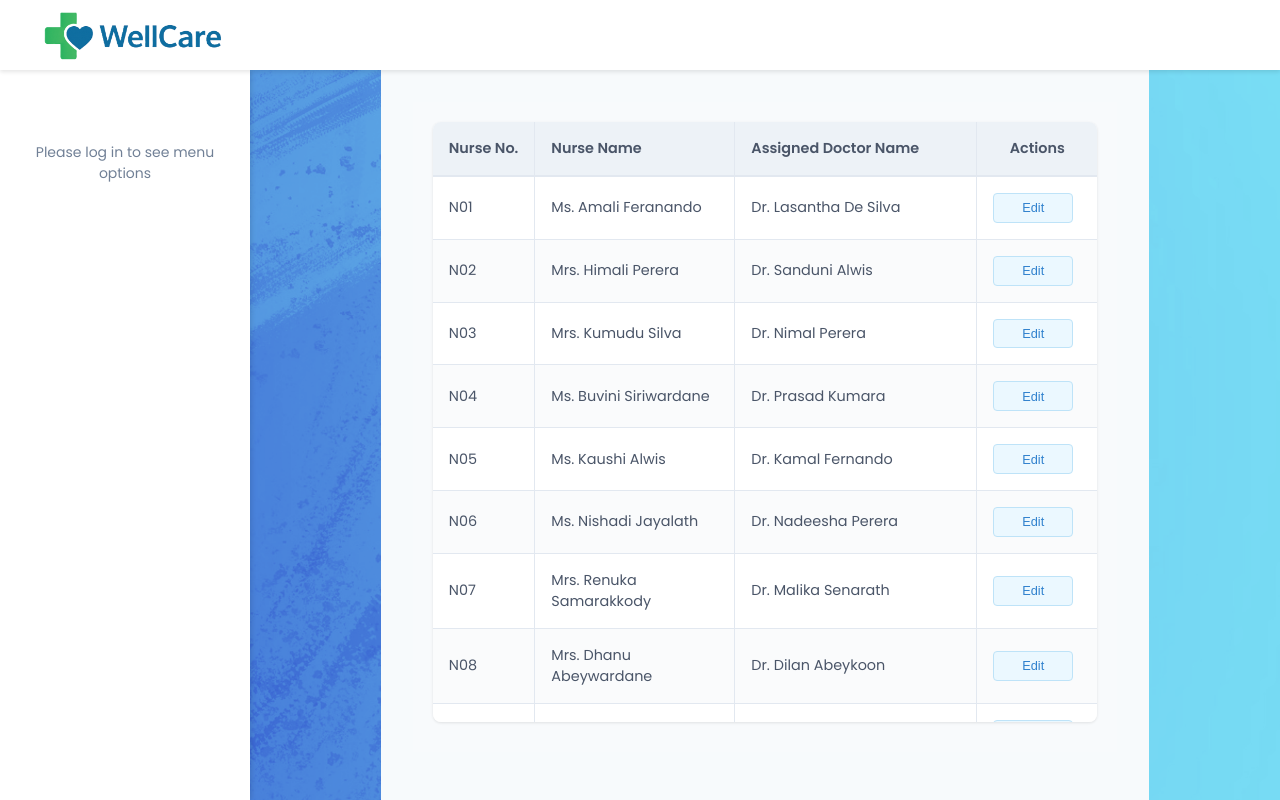
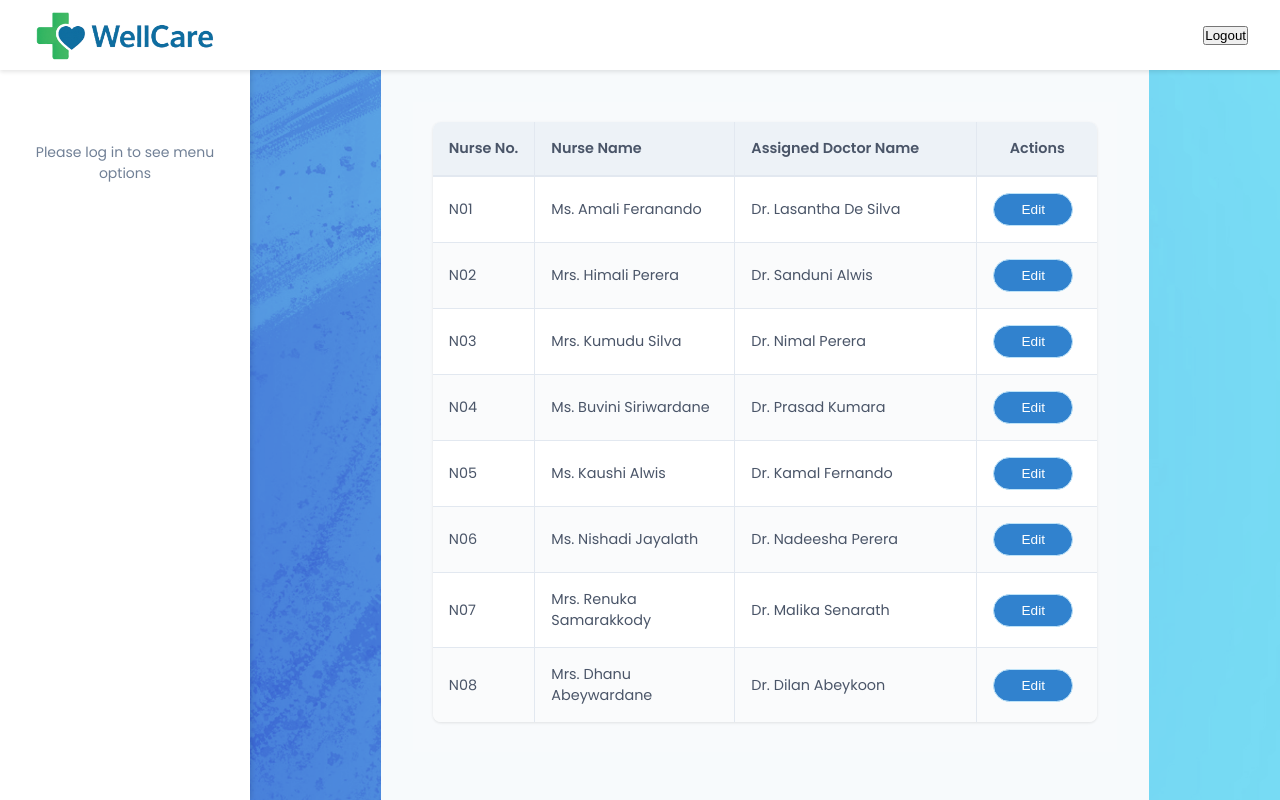
Before and after one commit to diNeLlIi/Hospital-Frontend, a React (Create React App) app in the folder my-react-app/: page /admin/nurses in a window 1280 px wide. Built offline with nearby package versions, Linux system fonts and the light colour scheme.

Commit message:
change header

```diff
--- a/my-react-app/src/App.js
+++ b/my-react-app/src/App.js
@@ -1,14 +1,13 @@
 // src/App.js
-import React from 'react';
-import { BrowserRouter as Router, Routes, Route } from 'react-router-dom';
+import { Route, BrowserRouter as Router, Routes } from 'react-router-dom';
 import './App.css';
 
 import HomePage from './Pages/HomePage/HomePage';
 import Login from './Pages/Login/Login';
 
-import ReceptionistDashboard from './Pages/RoleReceptionist/ReceptionistDashboard/ReceptionistDashboard';
 import AddPatient from './Pages/RoleReceptionist/AddPatient/AddPatient';
 import Appiointments from './Pages/RoleReceptionist/Appointment/Appointment';
+import ReceptionistDashboard from './Pages/RoleReceptionist/ReceptionistDashboard/ReceptionistDashboard';
 import ViewAppointment from './Pages/RoleReceptionist/ViewAppointment/ViewAppointment';
 
 import DoctorDashboard from './Pages/RoleDoctor/DoctorDashboard/DoctorDashboard';
@@ -16,10 +15,10 @@ import DoctorDateSelection from './Pages/RoleDoctor/DoctorDateSelection/DoctorDa
 import DoctorViewPatientDetails from './Pages/RoleDoctor/DoctorViewPatientDetails/DoctorViewPatientDetails';
 import DoctorViewPatientList from './Pages/RoleDoctor/DoctorViewPatientList/DoctorViewPatientList';
 
+import AdminDashboard from './Pages/Admin/AdminDashboard/AdminDashboard';
 import ViewAllDoctors from './Pages/Admin/Doctors/ViewAllDoctors';
+import ViewAllNurses from './Pages/Admin/Nurse/ViewAllNurses';
 import ViewAllReceptionists from './Pages/Admin/Receptionists/ViewAllReceptionists';
-import ViewAllNurses from './Pages/Admin/Nurse/ViewAllNurses';
-import AdminDashboard from './Pages/Admin/AdminDashboard/AdminDashboard';
 
 
 
@@ -27,7 +26,7 @@ function App() {
   return (
     <Router>
       <Routes>
-        <Route path="/" element={<HomePage />} />
+        <Route path="/homepage" element={<HomePage />} />
         <Route path="/login" element={<Login />} />
         <Route path="/receptionist-dashboard" element={<ReceptionistDashboard />} />
         <Route path ="/add-patients" element={<AddPatient />} />
--- a/my-react-app/src/Components/Header/Header.jsx
+++ b/my-react-app/src/Components/Header/Header.jsx
@@ -1,9 +1,11 @@
 // src/Components/Header/Header.jsx
-import React from 'react';
+import { useNavigate } from 'react-router-dom';
+import logoImage from '../Assets/logo.png'; // Correct relative path
 import './Header.css';
-import logoImage from '../Assets/logo.png'; // Correct relative path
 
 const Header = () => {
+  const navigate = useNavigate(); // Initialize navigate
+
   return (
     <header className="wellcare-header">
       <div className="header-content">
@@ -15,6 +17,12 @@ const Header = () => {
           />
         </div>
       </div>
+
+              <button type="logout"
+                onClick={() => navigate('/')}
+                >
+                Logout</button>
+
     </header>
   );
 };
```
Also changed, not shown: my-react-app/src/Components/Header/Header.css (line endings or trailing spaces).
